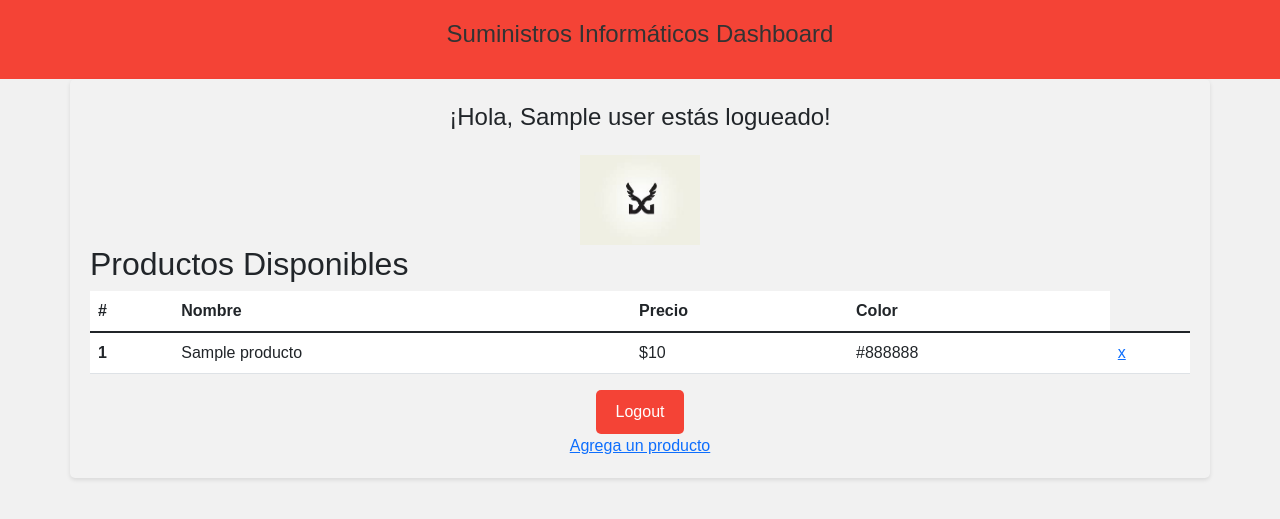
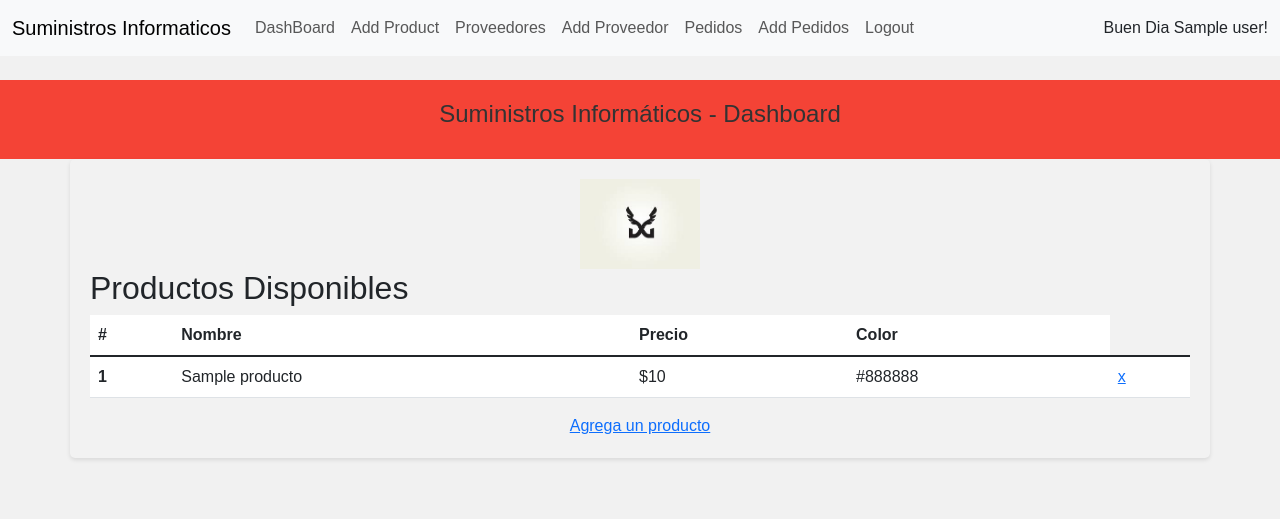
Before and after one commit to Minimuhh/suministros-informaticos, a Flask app: template templates/dashboard.html in a window 1280 px wide. Shown: the top 519 px of the page. Run offline with Flask 3, Linux system fonts and the light colour scheme; the template is opened without the code that fills it: most values are stand-ins (such as "Sample title", 1, 10 or a date in 2020).

Commit message:
[update] - agregando nuevos templates

```diff
--- a/main.py
+++ b/main.py
@@ -127,10 +127,11 @@ def logout():
 
 
 @app.route("/form-product", methods=["GET", "POST"])
-# @token_required
-def form_product():
+@token_required
+def form_product(user):
     if(request.method == 'GET'):
-        return render_template('form_productos.html')
+        context = {'user': user}
+        return render_template('form_productos.html', context=context)
     elif(request.method == 'POST'):
         nombre = request.form.get('nombreProducto')
         description = request.form.get('descriptionProducto')
@@ -176,8 +177,9 @@ def list_providers(user):
 
 @app.route("/add-providers", methods=["POST","GET"])
 @token_required
-def add_providers(id):
-    return render_template("form_proveedores.html")
+def add_providers(user):
+    context = {'user': user}
+    return render_template("form_proveedores.html", context=context)
 
 
 @app.route("/del-providers/<id>", methods=["POST"])
@@ -203,15 +205,28 @@ def list_pedidos(user):
 
 @app.route("/add-pedido", methods=["POST","GET"])
 @token_required
-def add_pedido(id):
+def add_pedido(user):
     if(request.method == 'GET'):
         usuarios = connection.session.query(Usuario).all()
         productos = connection.session.query(Producto).all()
         context = {
+            "user": user,
             "users": usuarios,
             "productos": productos
         }
         return render_template("form_pedido.html", context = context)
+    else:
+        pedido = Pedido(
+        product=request.form.get('selectProduct'),
+        user=request.form.get('selectUser'),
+        peso=request.form.get('precioPedido'),
+        quantity=request.form.get('referenciaPedido'),
+        fecha_pedido=request.form.get('fechaIngreso'),
+        fecha_entrega=request.form.get('fechaEntrega'),
+        )
+        connection.session.add(pedido)
+        connection.session.commit()
+        return redirect(url_for('list_pedidos'))
 
 
 @app.route("/del-pedido/<id>", methods=["POST"])
--- a/templates/dashboard.html
+++ b/templates/dashboard.html
@@ -1,13 +1,11 @@
 {% extends "base.html" %}
 {% block title %} DashBoard {% endblock %}
 {% block content %}
+{% include 'navbar.html' %}
 <header>
-    <h1>Suministros Informáticos Dashboard</h1>
+    <h1>Suministros Informáticos - Dashboard</h1>
 </header>
 <div class="container">
-    <div class="welcome-message">
-        ¡Hola, {{context.user.nombre}} estás logueado!
-    </div>
     <div style="text-align: center;">
         <img src="{{ url_for('static', filename='logo.jpg')}}" alt="Suministros informaticos kev" width="120">
     </div>
@@ -38,9 +36,6 @@
         </ul>
     </div>
     <div style="text-align: center;">
-        <button class="logout-button" onclick="logout()">Logout</button>
-    </div>
-    <div style="text-align: center;">
         <a href="/form-product">Agrega un producto</a>
     </div>
 </div>
--- a/templates/form_productos.html
+++ b/templates/form_productos.html
@@ -1,8 +1,8 @@
 {% extends 'base.html' %}
 {% block title %} Formulario producto {% endblock%}
 {% block content %}
+{% include 'navbar.html' %}
 <div class="container">
-
     <h1 class="mt-3">Formulario Producto</h1>
     <form method="post" action="/form-product">
         <div class="mb-3">
--- a/templates/form_proveedores.html
+++ b/templates/form_proveedores.html
@@ -1,11 +1,10 @@
 {% extends 'base.html' %}
 
 {% block title %} Agregar un pedido {% endblock %}
-
 {% block content %}
+{% include 'navbar.html' %}
 <div class="container">
-
-    <h1 class="mt-3">Formulario Producto</h1>
+    <h1 class="mt-3">Formulario Proveedores</h1>
     <form method="post" action="/add-pedido">
         <div class="mb-3">
           <label for="nombreProducto" class="form-label">Nombre producto:</label>
--- /dev/null
+++ b/templates/navbar.html
@@ -0,0 +1,36 @@
+<nav class="navbar navbar-expand-lg navbar-light bg-light mb-4">
+  <div class="container-fluid">
+    <a class="navbar-brand" href="/dashboard">Suministros Informaticos</a>
+    <button class="navbar-toggler" type="button" data-bs-toggle="collapse" data-bs-target="#navbarNav" aria-controls="navbarNav" aria-expanded="false" aria-label="Toggle navigation">
+      <span class="navbar-toggler-icon"></span>
+    </button>
+    <div class="collapse navbar-collapse" id="navbarNav">
+      <ul class="navbar-nav">
+        <li class="nav-item">
+          <a class="nav-link" aria-current="page" href="/dashboard">DashBoard</a>
+        </li>
+        <li class="nav-item">
+          <a class="nav-link" href="/form-product">Add Product</a>
+        </li>
+        <li class="nav-item">
+            <a class="nav-link" href="/list-providers">Proveedores</a>
+        </li>
+        <li class="nav-item">
+          <a class="nav-link" href="/add-providers">Add Proveedor</a>
+        </li>
+        <li class="nav-item">
+          <a class="nav-link" href="/list-pedidos">Pedidos</a>
+        </li>
+        <li class="nav-item">
+          <a class="nav-link" href="/add-pedido">Add Pedidos</a>
+        </li>
+        <li class="nav-item">
+          <a class="nav-link" href="/logout">Logout</a>
+        </li>
+      </ul>
+    </div>
+    <div>
+     Buen Dia {{context.user.nombre}}!
+    </div>
+  </div>
+</nav>
--- a/templates/pedidos.html
+++ b/templates/pedidos.html
@@ -2,13 +2,11 @@
 
 {% block title %} Lista de Pedidos {% endblock title%}
 {% block content %}
+{% include 'navbar.html' %}
 <header>
-    <h1>Suministros Informáticos Pedidos</h1>
+    <h1>Suministros Informáticos - Pedidos</h1>
 </header>
 <div class="container">
-    <div class="welcome-message">
-        ¡Hola, {{context.user.nombre}}!
-    </div>
     <div style="text-align: center;">
         <img src="{{ url_for('static', filename='logo.jpg')}}" alt="Suministros informaticos kev" width="120">
     </div>
```
Also changed, not shown: templates/form_pedido.html (+3 -4 lines), templates/proveedores.html (+2 -5 lines), 1 other file.
